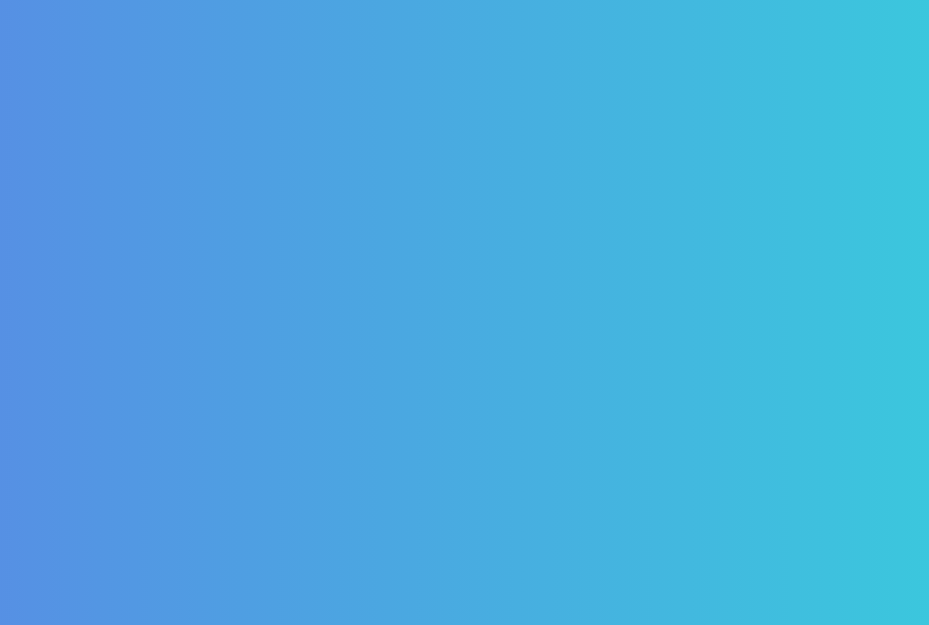
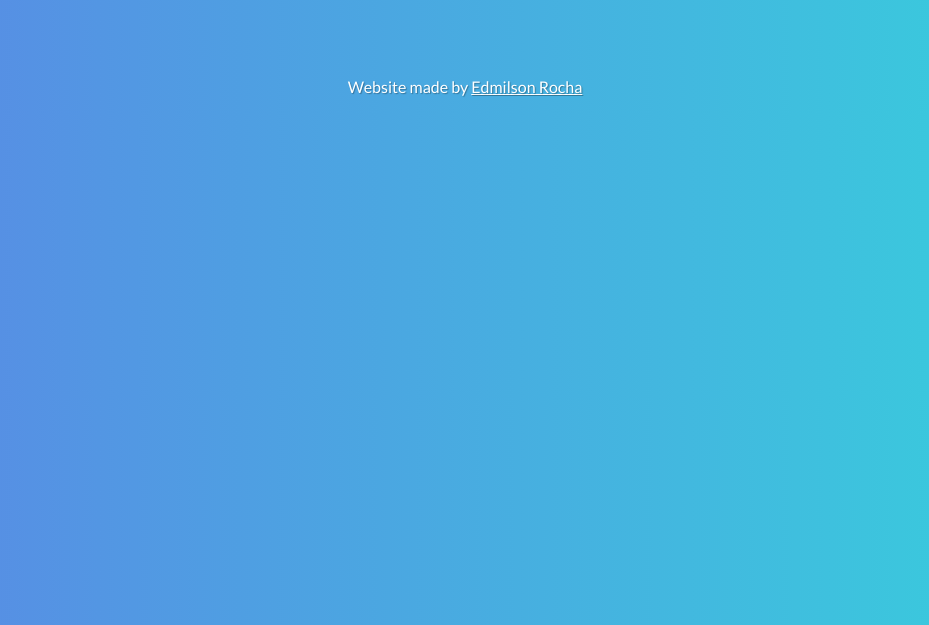
Before and after one commit to edmilsonrobson/RemindMe-Lite, a plain HTML site: page index.html in a window 1280 px wide. Shown: the part 175-800 px from the top of the page, without its empty margins (175-1104 px from the left). Drawn offline with Linux system fonts and the light colour scheme.

Commit message:
Added footer

```diff
--- a/assets/css/style.css
+++ b/assets/css/style.css
@@ -86,6 +86,16 @@ li a{
     text-decoration: inherit;
 }
 
+footer p{
+    text-align: center;
+    color: white;
+    text-shadow: 1px 1px 1px rgba(0,0,0,0.3);
+}
+
+footer a{
+    color: inherit;
+}
+
 #new-task-input{
     color: steelblue;
     box-sizing:border-box;
--- a/index.html
+++ b/index.html
@@ -21,10 +21,11 @@
             </ul>
         </div>
 
+        <footer>
+            <p>Website made by <a href="https://www.github.com/edmilsonrobson">Edmilson Rocha</a></p>
+        </footer>
+
         <script src="assets/js/lib/jquery-3.2.1.min.js"></script>
-
-<!--        <script src="https://use.fontawesome.com/102d42ffaa.js"></script>-->
-
         <script src="assets/js/remindmelite.js"></script>
     </body>
 </html>
```
